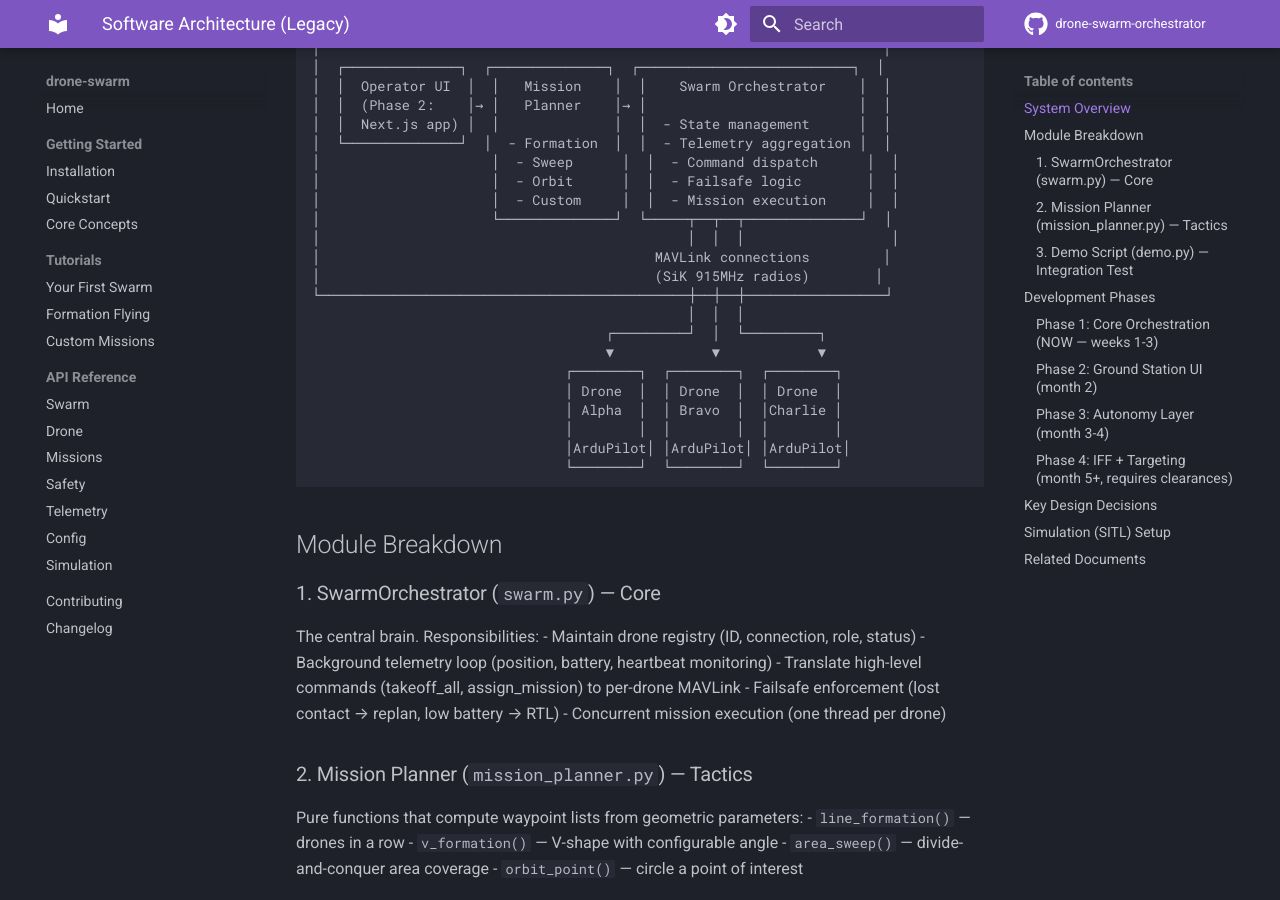
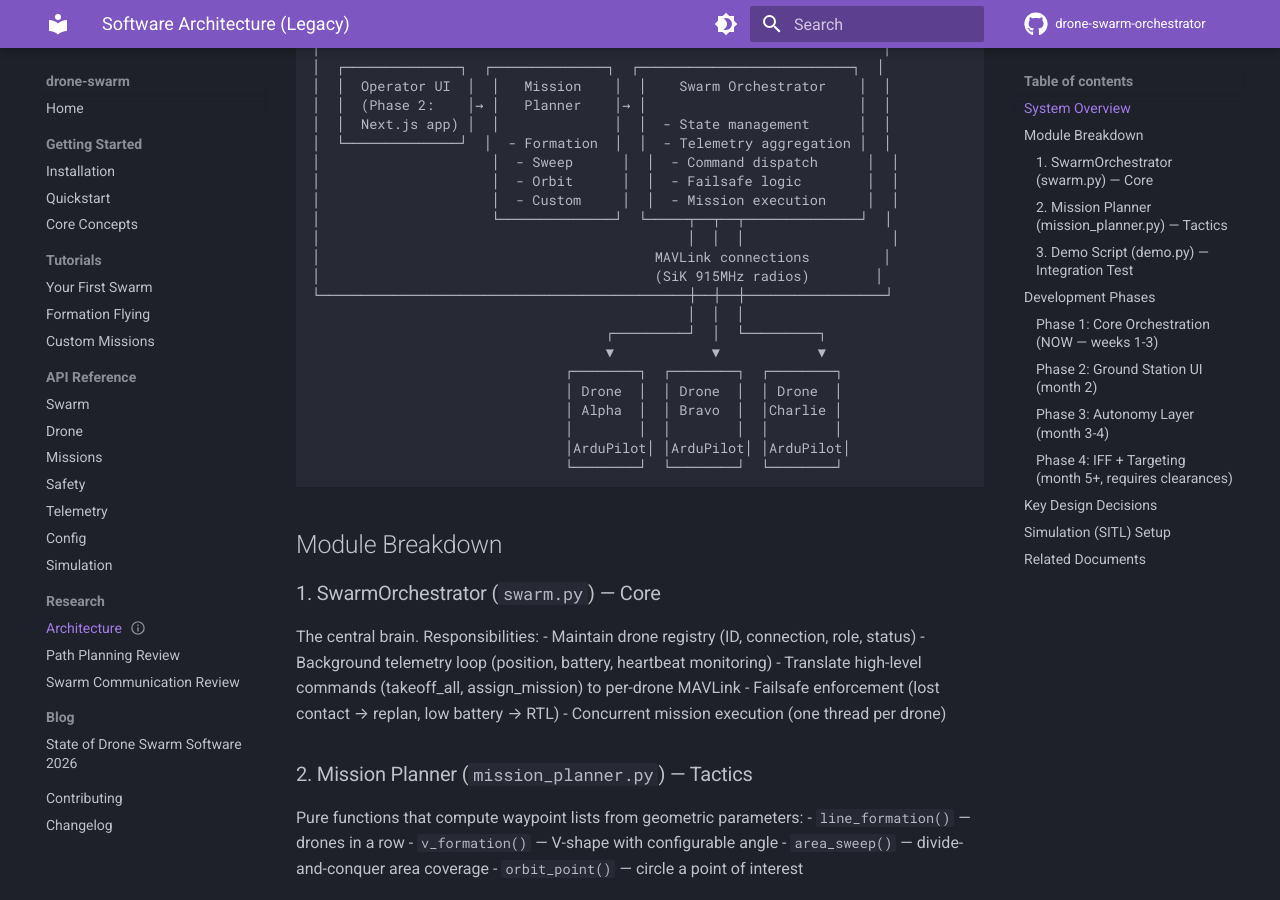
Before and after one commit to YuYongJu/drone-swarm-orchestrator, an MkDocs documentation site: the page built from docs/ARCHITECTURE.md, in a window 1280 px wide and 900 px high, scrolled down 365 px. Built offline with MkDocs 1.6.1 and Material for MkDocs 9.7.7, drawn with Linux system fonts in a browser that asks for light colours; comment, search, counter and statistics services are not loaded.

Commit message:
Add research and blog sections to docs nav

```diff
--- a/mkdocs.yml
+++ b/mkdocs.yml
@@ -75,5 +75,11 @@ nav:
     - Telemetry: api/telemetry.md
     - Config: api/config.md
     - Simulation: api/simulation.md
+  - Research:
+    - Architecture: ARCHITECTURE.md
+    - Path Planning Review: LITERATURE_REVIEW_PATH_PLANNING.md
+    - Swarm Communication Review: literature-review-swarm-communication.md
+  - Blog:
+    - State of Drone Swarm Software 2026: blog/state-of-drone-swarm-software-2026.md
   - Contributing: contributing.md
   - Changelog: changelog.md
```
